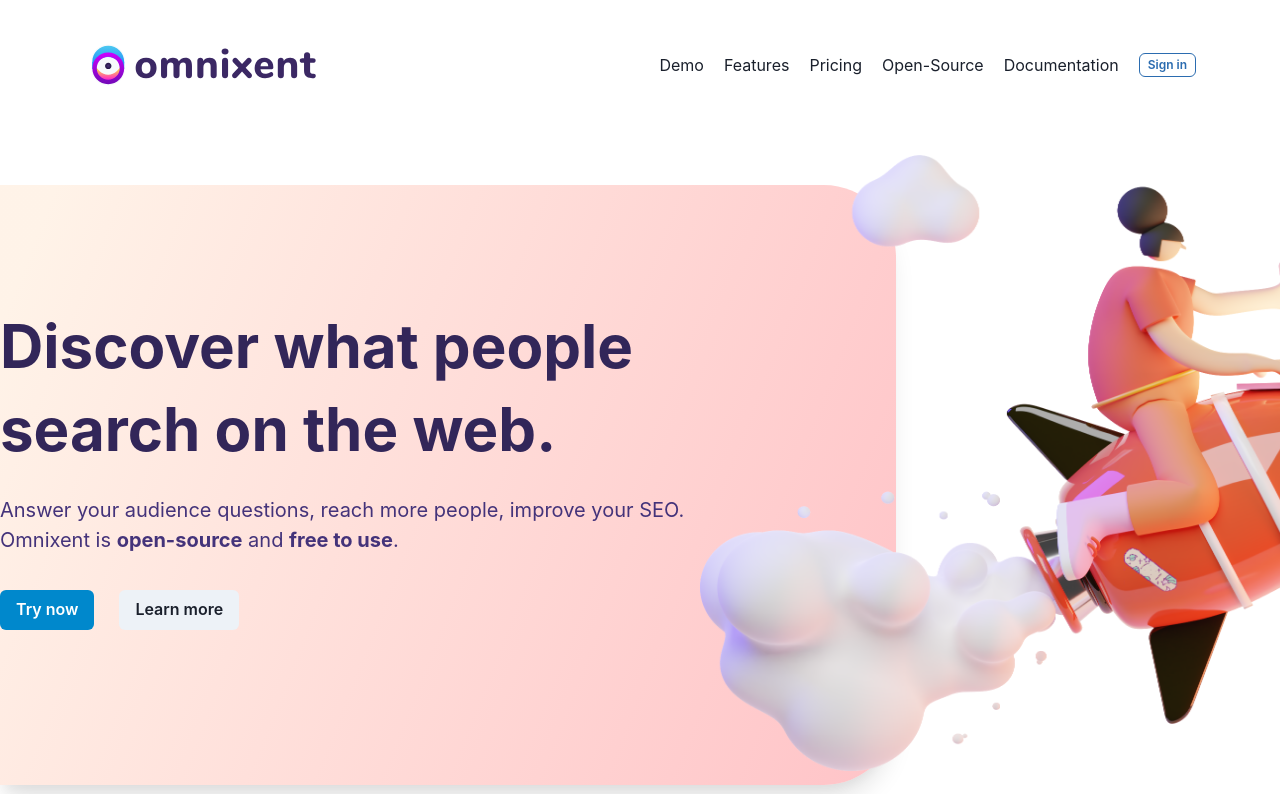
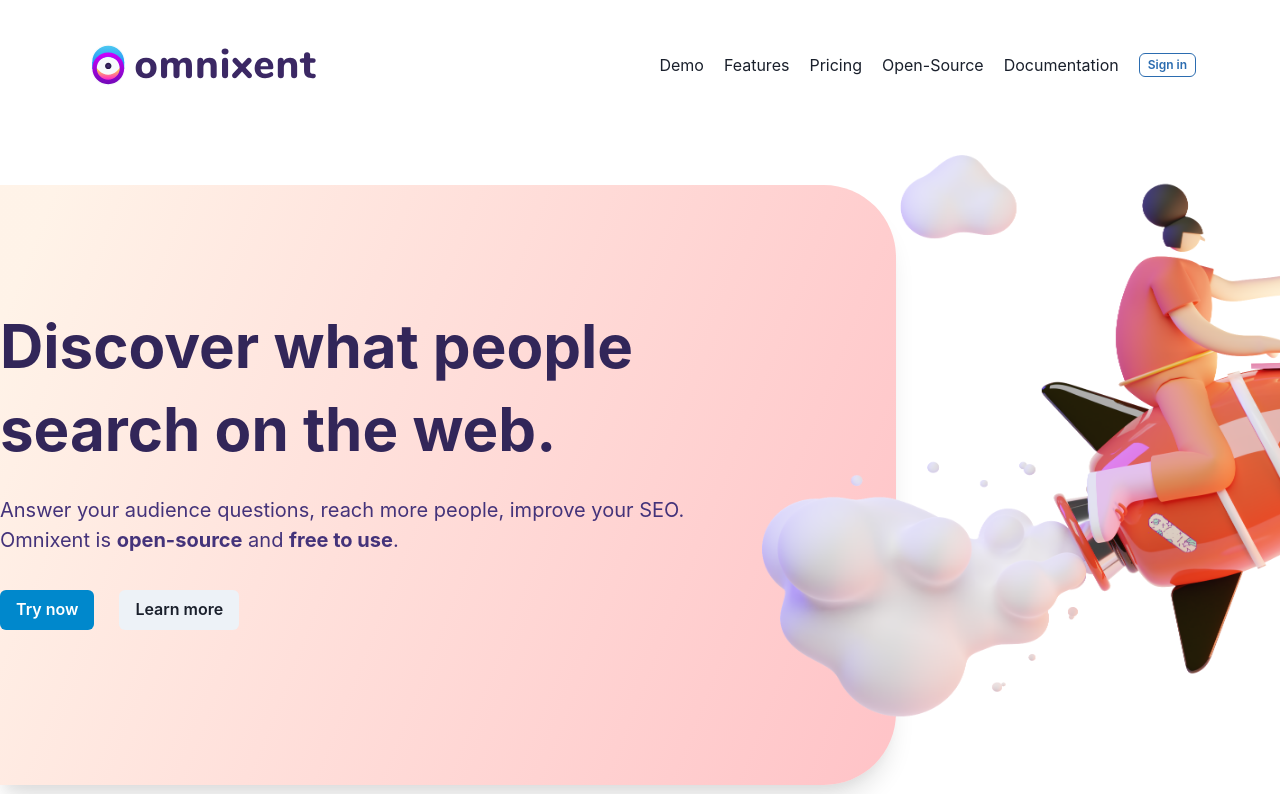
Before and after one commit to omnixent/omnixent-website, a Next.js app: page / in a window 1280 px wide. Shown: the top 794 px of the page. Built offline with nearby package versions, Linux system fonts and the light colour scheme.

Commit message:
feat: init responsive in homepagehero

```diff
--- a/components/organisms/HomepageHero/index.js
+++ b/components/organisms/HomepageHero/index.js
@@ -10,17 +10,17 @@ export default function HomepageHero() {
         background="linear-gradient(111.52deg, rgba(255, 189, 128, 0.182) 4.65%, rgba(255, 128, 136, 0.4628) 97.16%)"
         borderRadius="0px 72px 72px 0px"
         boxShadow="xl"
-        h={600}
-        width={['70vw']}
+        h={[400, 600]}
+        width={['95vw', '70vw']}
         position="absolute"
         left={0}
         zIndex={-1}
       />
 
-      <Box zIndex={1} w={1400} m="auto" pt={120}>
+      <Box zIndex={1} w={[480, 768, 992, 1280, 1400]} m="auto" pt={[10, 120]} px={[5, 0]}>
         <Flex justifyContent="space-between">
-          <Box>
-            <Heading color="purple.900" size="3xl" lineHeight="short">
+          <Box w={['85vw', '70vw']}>
+            <Heading color="purple.900" fontSize={["2xl", "6xl"]} lineHeight="short">
               Discover what people <br />
               search on the web.
             </Heading>
@@ -35,12 +35,12 @@ export default function HomepageHero() {
               <Button>Learn more</Button>
             </Box>
           </Box>
-          <Box mt={-150}>
+          <Box display={['none', 'block']} mt={-150}>
             <Image
               src="/illustrations/rocket.png"
               layout="intrinsic"
-              width="700"
-              height="700"
+              width="750"
+              height="750"
               quality={95}
             />
           </Box>
```
